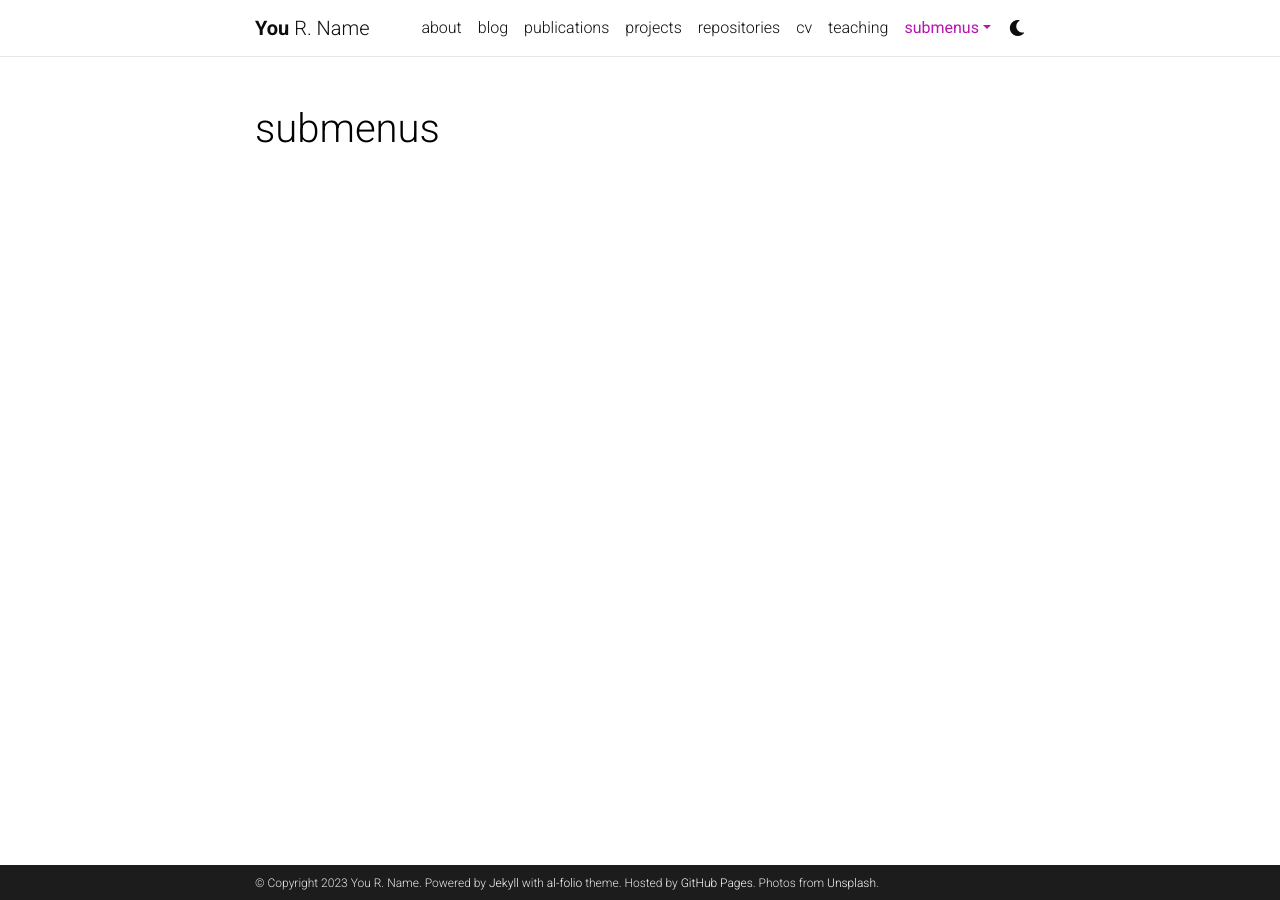
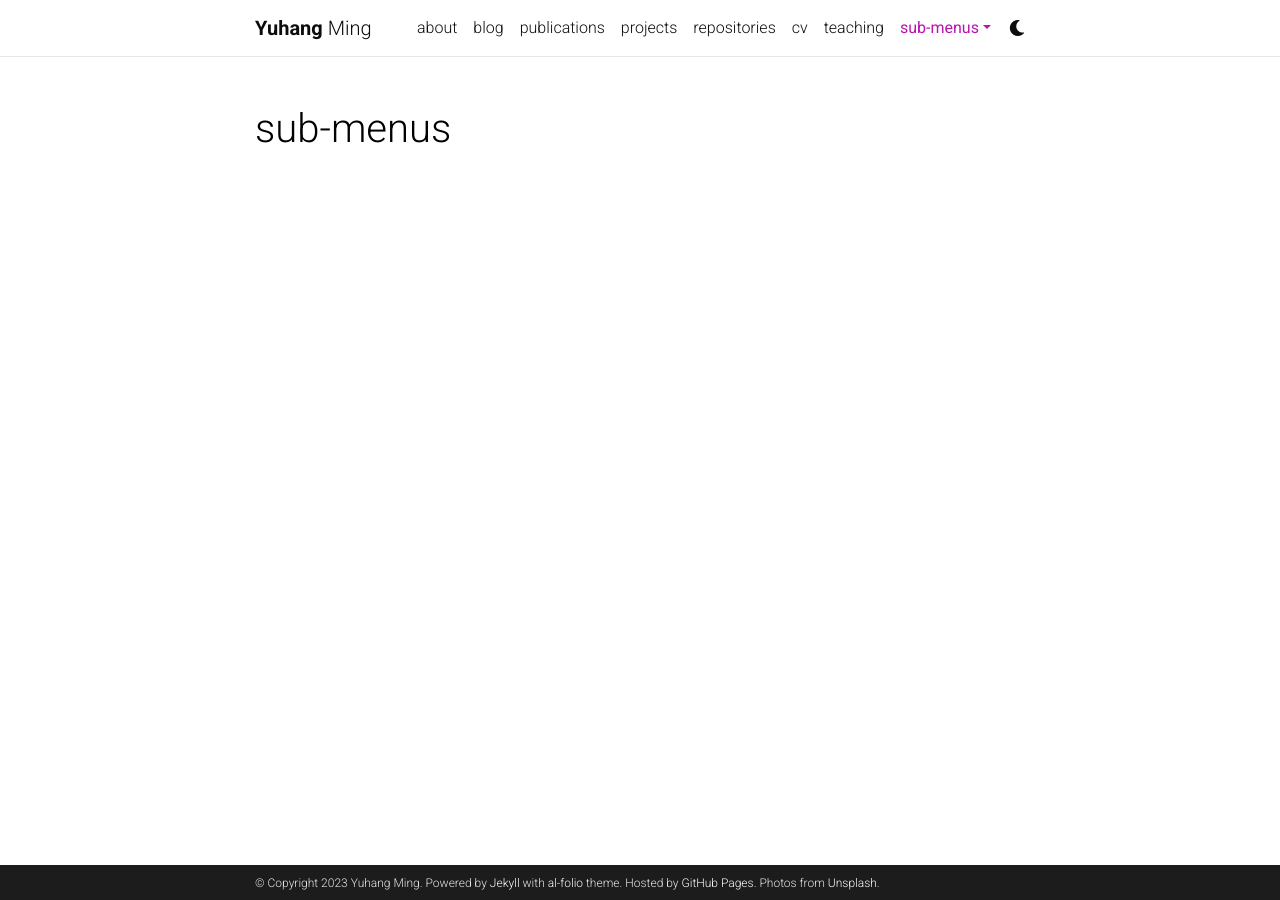
Before and after one commit to YuhangMing/yuhangming.github.io, a Jekyll site: the page built from _pages/dropdown.md, in a window 1280 px wide. Built offline with Jekyll 4.4.1, drawn with Linux system fonts in a browser that asks for light colours; comment, search, counter and statistics services are not loaded; a style sheet for code colours, icons or effects is not loaded.

Commit message:
test commit

```diff
--- a/_config.yml
+++ b/_config.yml
@@ -3,10 +3,10 @@
 # -----------------------------------------------------------------------------
 
 title: blank # the website title (if blank, full name will be used instead)
-first_name: You
-middle_name: R.
-last_name: Name
-email: you@example.com
+first_name: Yuhang
+middle_name:
+last_name: Ming
+email: yuhang dot ming at bristol dot ac dot uk
 description: > # the ">" symbol means to ignore newlines until "footer_text:"
   A simple, whitespace theme for academics. Based on [*folio](https://github.com/bogoli/-folio) design.
 footer_text: >
@@ -18,8 +18,8 @@ keywords: jekyll, jekyll-theme, academic-website, portfolio-website  # add your
 lang: en # the language of your site (for example: en, fr, cn, ru, etc.)
 icon: ⚛️  # the emoji used as the favicon (alternatively, provide image name in /assets/img/)
 
-url: https://alshedivat.github.io # the base hostname & protocol for your site
-baseurl: /al-folio # the subpath of your site, e.g. /blog/
+url: https://yuhangming.github.io # the base hostname & protocol for your site
+baseurl:  # the subpath of your site, e.g. /blog/
 last_updated: false # set to true if you want to display last updated in the footer
 impressum_path:  # set to path to include impressum link in the footer, use the same path as permalink in a page, helps to conform with EU GDPR
 
@@ -298,7 +298,7 @@ external_links:
 # -----------------------------------------------------------------------------
 
 imagemagick:
-  enabled: true # enables responsive images for your site (recomended, see https://github.com/alshedivat/al-folio/issues/537)
+  enabled: false # enables responsive images for your site (recomended, see https://github.com/alshedivat/al-folio/issues/537)
   widths:
     - 480
     - 800
--- a/_pages/dropdown.md
+++ b/_pages/dropdown.md
@@ -1,6 +1,6 @@
 ---
 layout: page
-title: submenus
+title: sub-menus
 nav: true
 nav_order: 6
 dropdown: true
```
